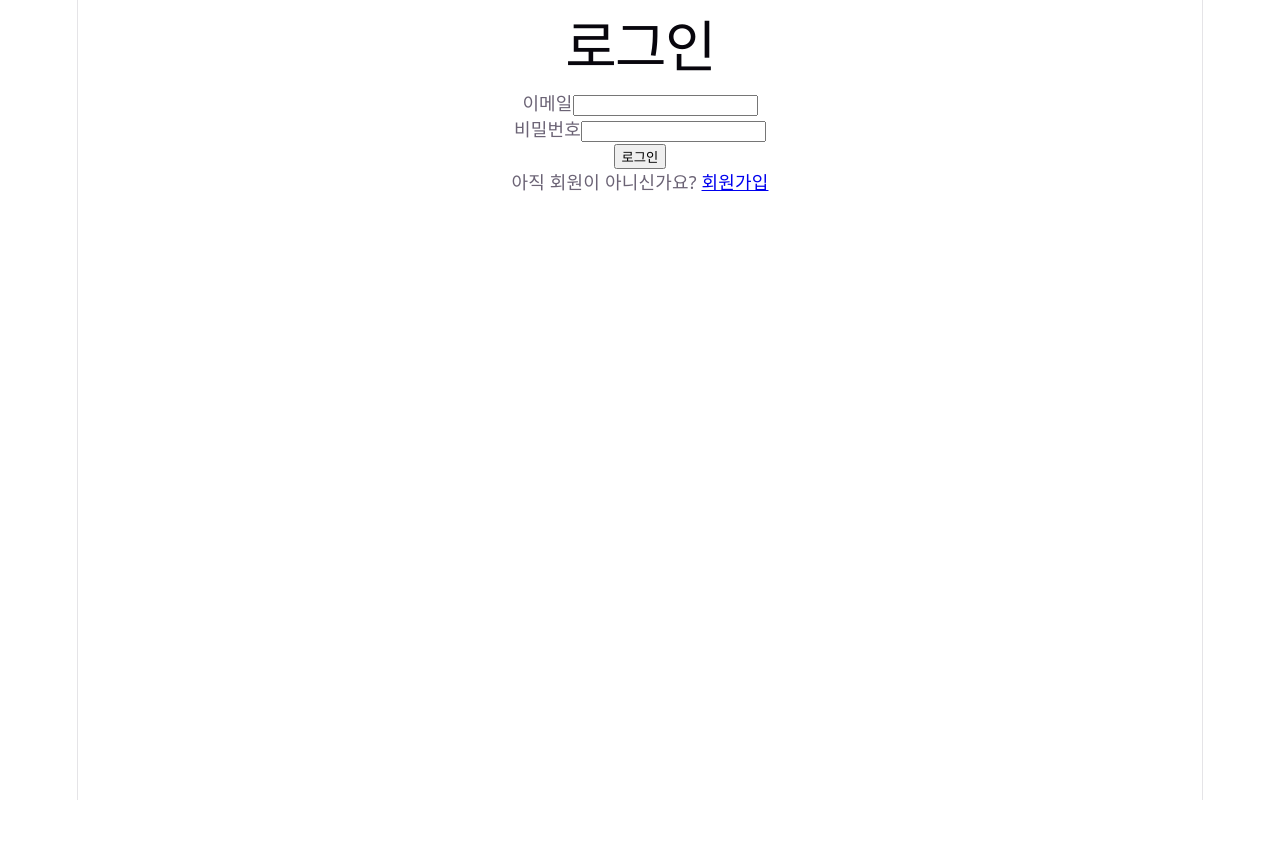
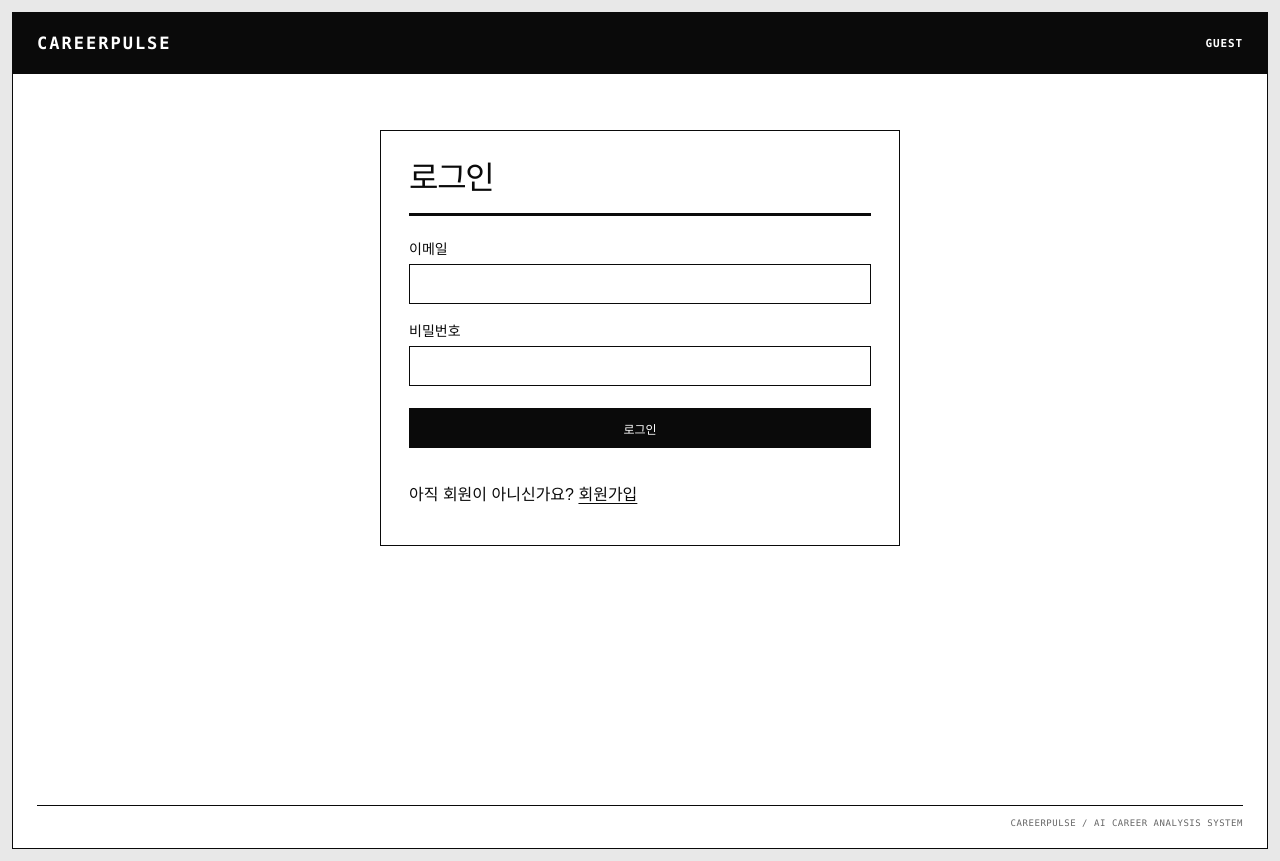
Before and after one commit to moonwg09/CarrerPulse_AI_Agent, a React app in the folder frontend/: page /login in a window 1280 px wide. Before the commit the page ends 800 px from the top, so only its background shows below. Built offline with nearby package versions, Linux system fonts and the light colour scheme; the HTML template or start-up script is replaced by a standard one.

Commit message:
feat: 전체 화면을 흑백 분석 보고서 디자인으로 통일

```diff
--- a/frontend/src/components/NavBar.jsx
+++ b/frontend/src/components/NavBar.jsx
@@ -1,26 +1,47 @@
-import { Link } from "react-router-dom";
+import { useEffect, useState } from "react";
+import { Link, NavLink } from "react-router-dom";
+import { getMyInfo } from "../api/authApi";
 
-function NavBar() {
+const links = [
+  ["/mypage", "내 정보"],
+  ["/jobs", "관심 직무"],
+  ["/documents", "문서 관리"],
+  ["/analysis", "서류·공고 비교"],
+  ["/recommendations", "추천 공고"],
+  ["/bookmarks", "관심 공고"],
+  ["/learning", "준비 역량 분석"],
+  ["/applications", "지원 현황"],
+  ["/account", "계정 관리"],
+];
+
+function NavBar({ publicPage = false }) {
+  const [userName, setUserName] = useState("");
+
+  useEffect(() => {
+    if (publicPage) return;
+    let active = true;
+    getMyInfo()
+      .then((user) => { if (active) setUserName(user.name || "USER"); })
+      .catch(() => { if (active) setUserName("USER"); });
+    return () => { active = false; };
+  }, [publicPage]);
+
   return (
-    <nav>
-      <Link to="/mypage">내 정보</Link>
-      {" | "}
-      <Link to="/jobs">관심 직무</Link>
-      {" | "}
-      <Link to="/documents">문서 관리</Link>
-      {" | "}
-      <Link to="/analysis">서류·공고 비교</Link>
-      {" | "}
-      <Link to="/recommendations">추천 공고</Link>
-      {" | "}
-      <Link to="/bookmarks">관심 공고</Link>
-      {" | "}
-      <Link to="/learning">준비 역량 분석</Link>
-      {" | "}
-      <Link to="/applications">지원 현황</Link>
-      {" | "}
-      <Link to="/account">계정 관리</Link>
-    </nav>
+    <header className="site-header">
+      <div className="brand-bar">
+        <Link className="brand-name" to={publicPage ? "/login" : "/mypage"}>CAREERPULSE</Link>
+        <span className="user-label">{publicPage ? "GUEST" : (userName || "USER")}</span>
+      </div>
+      {!publicPage && (
+        <nav className="primary-nav" aria-label="주요 메뉴">
+          {links.map(([path, label]) => (
+            <NavLink key={path} to={path} className={({ isActive }) => isActive ? "active" : ""}>
+              {label}
+            </NavLink>
+          ))}
+        </nav>
+      )}
+    </header>
   );
 }
 
--- a/frontend/src/index.css
+++ b/frontend/src/index.css
@@ -1,111 +1,196 @@
 :root {
-  --text: #6b6375;
-  --text-h: #08060d;
-  --bg: #fff;
-  --border: #e5e4e7;
-  --code-bg: #f4f3ec;
-  --accent: #aa3bff;
-  --accent-bg: rgba(170, 59, 255, 0.1);
-  --accent-border: rgba(170, 59, 255, 0.5);
-  --social-bg: rgba(244, 243, 236, 0.5);
-  --shadow:
-    rgba(0, 0, 0, 0.1) 0 10px 15px -3px, rgba(0, 0, 0, 0.05) 0 4px 6px -2px;
-
-  --sans: system-ui, 'Segoe UI', Roboto, sans-serif;
-  --heading: system-ui, 'Segoe UI', Roboto, sans-serif;
-  --mono: ui-monospace, Consolas, monospace;
-
-  font: 18px/145% var(--sans);
-  letter-spacing: 0.18px;
-  color-scheme: light dark;
-  color: var(--text);
-  background: var(--bg);
+  --ink: #0a0a0a;
+  --paper: #fff;
+  --muted: #666;
+  --line: #b8b8b8;
+  --wash: #f2f2f2;
+  --sans: Arial, "Noto Sans KR", "Malgun Gothic", sans-serif;
+  --mono: Consolas, "Courier New", monospace;
+  font-family: var(--sans);
+  color: var(--ink);
+  background: #e8e8e8;
   font-synthesis: none;
   text-rendering: optimizeLegibility;
   -webkit-font-smoothing: antialiased;
-  -moz-osx-font-smoothing: grayscale;
-
-  @media (max-width: 1024px) {
-    font-size: 16px;
-  }
 }
 
-@media (prefers-color-scheme: dark) {
-  :root {
-    --text: #9ca3af;
-    --text-h: #f3f4f6;
-    --bg: #16171d;
-    --border: #2e303a;
-    --code-bg: #1f2028;
-    --accent: #c084fc;
-    --accent-bg: rgba(192, 132, 252, 0.15);
-    --accent-border: rgba(192, 132, 252, 0.5);
-    --social-bg: rgba(47, 48, 58, 0.5);
-    --shadow:
-      rgba(0, 0, 0, 0.4) 0 10px 15px -3px, rgba(0, 0, 0, 0.25) 0 4px 6px -2px;
-  }
+* { box-sizing: border-box; }
+body { margin: 0; min-width: 320px; min-height: 100vh; background: #e8e8e8; }
+button, input, select, textarea { font: inherit; }
 
-  #social .button-icon {
-    filter: invert(1) brightness(2);
-  }
+#root {
+  width: min(1440px, calc(100% - 24px));
+  min-height: calc(100vh - 24px);
+  margin: 12px auto;
+  background: var(--paper);
+  border: 1px solid var(--ink);
 }
 
-body {
-  margin: 0;
+#root::after {
+  content: "CAREERPULSE / AI CAREER ANALYSIS SYSTEM";
+  display: block;
+  margin: 18px 24px 20px;
+  padding-top: 12px;
+  border-top: 1px solid var(--ink);
+  color: var(--muted);
+  font-family: var(--mono);
+  font-size: 9px;
+  letter-spacing: .06em;
+  text-align: right;
 }
 
-#root {
-  width: 1126px;
-  max-width: 100%;
-  margin: 0 auto;
-  text-align: center;
-  border-inline: 1px solid var(--border);
-  min-height: 100svh;
+main, #root > div:not(.auth-page) { padding: 0 24px 36px; text-align: left; }
+.site-header { margin: 0 -24px 28px; border-bottom: 1px solid var(--ink); }
+
+.brand-bar {
+  min-height: 60px;
+  padding: 0 24px;
   display: flex;
-  flex-direction: column;
-  box-sizing: border-box;
+  align-items: center;
+  justify-content: space-between;
+  gap: 24px;
+  background: var(--ink);
+  color: var(--paper);
 }
 
-h1,
-h2 {
-  font-family: var(--heading);
-  font-weight: 500;
-  color: var(--text-h);
+.brand-name {
+  color: var(--paper);
+  font-family: var(--mono);
+  font-size: 17px;
+  font-weight: 700;
+  letter-spacing: 2px;
+  text-decoration: none;
 }
 
-h1 {
-  font-size: 56px;
-  letter-spacing: -1.68px;
-  margin: 32px 0;
-  @media (max-width: 1024px) {
-    font-size: 36px;
-    margin: 20px 0;
-  }
-}
-h2 {
-  font-size: 24px;
-  line-height: 118%;
-  letter-spacing: -0.24px;
-  margin: 0 0 8px;
-  @media (max-width: 1024px) {
-    font-size: 20px;
-  }
-}
-p {
-  margin: 0;
+.user-label {
+  max-width: 50%;
+  overflow: hidden;
+  text-overflow: ellipsis;
+  white-space: nowrap;
+  font-family: var(--mono);
+  font-size: 11px;
+  font-weight: 700;
+  letter-spacing: .08em;
+  text-transform: uppercase;
 }
 
-code,
-.counter {
+.primary-nav { padding: 0 24px; display: flex; flex-wrap: wrap; background: var(--paper); }
+.primary-nav a {
+  padding: 13px 15px;
+  border-right: 1px solid var(--line);
+  color: var(--ink);
+  font-size: 13px;
+  font-weight: 700;
+  text-decoration: none;
+}
+.primary-nav a:first-child { border-left: 1px solid var(--line); }
+.primary-nav a:hover, .primary-nav a.active { background: var(--ink); color: var(--paper); }
+
+h1 {
+  margin: 0 0 22px;
+  padding-bottom: 16px;
+  border-bottom: 3px solid var(--ink);
+  font-size: clamp(24px, 3vw, 32px);
+  line-height: 1.2;
+  letter-spacing: -.04em;
+}
+h2 { margin: 32px 0 14px; padding-bottom: 9px; border-bottom: 2px solid var(--ink); font-size: 18px; line-height: 1.3; }
+h3 { margin: 24px 0 10px; font-size: 15px; }
+h4 { margin: 12px 0 8px; font-size: 14px; }
+p { margin: 8px 0; line-height: 1.65; }
+small { color: var(--muted); line-height: 1.5; }
+a { color: var(--ink); text-underline-offset: 3px; }
+a:hover { text-decoration-thickness: 2px; }
+
+form, fieldset, section, article { border-radius: 0; }
+form { margin: 18px 0 28px; }
+fieldset { margin: 16px 0; padding: 18px; border: 1px solid var(--ink); }
+legend { padding: 0 8px; font-family: var(--mono); font-size: 12px; font-weight: 700; }
+label { display: inline-flex; align-items: center; gap: 8px; margin: 6px 14px 6px 0; font-size: 14px; font-weight: 700; }
+
+input, select, textarea {
+  min-height: 40px;
+  padding: 8px 10px;
+  border: 1px solid var(--ink);
+  border-radius: 0;
+  background: var(--paper);
+  color: var(--ink);
+}
+textarea { min-height: 96px; resize: vertical; }
+input[type="checkbox"], input[type="radio"] { min-height: auto; accent-color: var(--ink); }
+input[type="file"] { max-width: 100%; padding: 7px; }
+input:focus, select:focus, textarea:focus { outline: 2px solid var(--ink); outline-offset: 2px; }
+
+button {
+  min-height: 40px;
+  margin: 6px 8px 6px 0;
+  padding: 9px 14px;
+  border: 1px solid var(--ink);
+  border-radius: 0;
+  background: var(--ink);
+  color: var(--paper);
   font-family: var(--mono);
-  display: inline-flex;
-  border-radius: 4px;
-  color: var(--text-h);
+  font-size: 12px;
+  font-weight: 700;
+  cursor: pointer;
+}
+button:hover:not(:disabled), button:focus-visible { background: var(--paper); color: var(--ink); }
+button:disabled { border-color: var(--line); background: var(--wash); color: #999; cursor: not-allowed; }
+
+table { width: 100%; margin: 16px 0 28px; border-collapse: collapse; font-size: 13px; }
+thead { border-top: 2px solid var(--ink); border-bottom: 2px solid var(--ink); }
+th, td { padding: 12px 10px; border-bottom: 1px solid #d0d0d0; text-align: left; vertical-align: top; }
+th { font-family: var(--mono); font-size: 11px; letter-spacing: .03em; text-transform: uppercase; }
+tbody tr:hover { background: #f6f6f6; }
+
+section, article { margin-top: 18px; padding: 16px 0; border-top: 1px solid var(--ink); }
+ul, ol { padding-left: 22px; }
+li { margin: 7px 0; line-height: 1.5; }
+dl { display: grid; grid-template-columns: minmax(100px, 160px) 1fr; margin: 20px 0; border-top: 2px solid var(--ink); }
+dt, dd { margin: 0; padding: 11px 8px; border-bottom: 1px solid var(--line); }
+dt { font-family: var(--mono); font-size: 12px; font-weight: 700; }
+hr { margin: 32px 0; border: 0; border-top: 2px solid var(--ink); }
+[role="status"], [role="alert"] { margin: 16px 0; padding: 12px; border: 1px solid var(--ink); font-family: var(--mono); font-size: 12px; }
+
+.auth-page { min-height: calc(100vh - 26px); }
+.auth-page .site-header { margin: 0; }
+.auth-panel { width: min(520px, calc(100% - 40px)); margin: 56px auto; padding: 28px; border: 1px solid var(--ink); }
+.auth-panel form > div { margin-bottom: 16px; }
+.auth-panel label { display: flex; margin-bottom: 6px; }
+.auth-panel input:not([type="checkbox"]), .auth-panel select { width: 100%; }
+.auth-panel button { width: 100%; margin-right: 0; }
+
+.metric-grid {
+  display: grid;
+  grid-template-columns: repeat(3, minmax(0, 1fr));
+  margin: 18px 0 30px;
+  padding: 0;
+  border-top: 2px solid var(--ink);
+  border-left: 1px solid var(--ink);
+}
+.metric-grid li { min-height: 108px; margin: 0; padding: 18px; border-right: 1px solid var(--ink); border-bottom: 1px solid var(--ink); list-style: none; }
+.metric-grid strong { display: block; margin-top: 8px; font-size: 26px; font-weight: 500; }
+.analysis-item { display: grid; grid-template-columns: minmax(180px, .8fr) minmax(280px, 2fr); gap: 20px; }
+.analysis-item > div:last-child { min-width: 0; }
+.analysis-status { display: inline-block; padding: 3px 7px; border: 1px solid var(--ink); font-family: var(--mono); font-size: 11px; font-weight: 700; }
+
+@media (max-width: 900px) {
+  #root { width: 100%; min-height: 100vh; margin: 0; border-inline: 0; }
+  main, #root > div:not(.auth-page) { padding-inline: 16px; }
+  .site-header { margin-inline: -16px; }
+  .brand-bar, .primary-nav { padding-inline: 16px; }
+  .primary-nav { flex-wrap: nowrap; overflow-x: auto; }
+  .primary-nav a { flex: 0 0 auto; }
+  table { display: block; overflow-x: auto; white-space: nowrap; }
+  .metric-grid { grid-template-columns: 1fr; }
+  .analysis-item { grid-template-columns: 1fr; gap: 8px; }
+  dl { grid-template-columns: 100px 1fr; }
 }
 
-code {
-  font-size: 15px;
-  line-height: 135%;
-  padding: 4px 8px;
-  background: var(--code-bg);
+@media (max-width: 520px) {
+  .brand-bar { min-height: 54px; }
+  .brand-name { font-size: 15px; }
+  h1 { font-size: 24px; }
+  input:not([type="checkbox"]):not([type="radio"]), select, textarea { max-width: 100%; }
+  .auth-panel { margin-block: 28px; padding: 20px; }
 }
--- a/frontend/src/pages/AccountPage.jsx
+++ b/frontend/src/pages/AccountPage.jsx
@@ -3,6 +3,7 @@ import { useNavigate } from "react-router-dom";
 
 import { logout } from "../api/authApi";
 import { withdraw } from "../api/userApi";
+import NavBar from "../components/NavBar";
 
 function AccountPage() {
   const [message, setMessage] = useState("");
@@ -38,7 +39,8 @@ function AccountPage() {
   };
 
   return (
-    <div>
+    <main>
+      <NavBar />
       <h1>계정 관리</h1>
 
       <button
@@ -56,7 +58,7 @@ function AccountPage() {
       </button>
 
       {message && <p>{message}</p>}
-    </div>
+    </main>
   );
 }
 
--- a/frontend/src/pages/JobDetailPage.jsx
+++ b/frontend/src/pages/JobDetailPage.jsx
@@ -2,6 +2,7 @@ import { useEffect, useState } from "react";
 import { Link, useParams } from "react-router-dom";
 import { getJob, getBookmarkStatus, setBookmark } from "../api/jobApi";
 import { createApplication } from "../api/applicationApi";
+import NavBar from "../components/NavBar";
 
 export default function JobDetailPage() {
   const { jobId } = useParams();
@@ -32,7 +33,7 @@ export default function JobDetailPage() {
     } catch (error) { setMessage(error.message); }
   }
 
-  if (!job) return <main>{message || "불러오는 중"}</main>;
+  if (!job) return <main><NavBar />{message || "불러오는 중"}</main>;
 
   const requirements = job.requirements || [];
   const byType = (type) => requirements.filter((item) =>
@@ -50,6 +51,7 @@ export default function JobDetailPage() {
   </section>;
 
   return <main>
+    <NavBar />
     <Link to="/analysis">채용공고 목록</Link>
     <h1>{job.title}</h1>
     <p>{job.companyName}</p>
--- a/frontend/src/pages/LoginPage.jsx
+++ b/frontend/src/pages/LoginPage.jsx
@@ -1,6 +1,7 @@
 import { useState } from "react";
-import { login, getMyInfo } from "../api/authApi";
+import { login } from "../api/authApi";
 import { Link, useNavigate } from "react-router-dom";
+import NavBar from "../components/NavBar";
 
 function LoginPage() {
   const [form, setForm] = useState({
@@ -38,7 +39,9 @@ function LoginPage() {
   };
 
   return (
-    <div>
+    <div className="auth-page">
+      <NavBar publicPage />
+      <main className="auth-panel">
       <h1>로그인</h1>
 
       <form onSubmit={handleSubmit}>
@@ -85,6 +88,7 @@ function LoginPage() {
           <p>경력 유형: {user.careerType}</p>
         </div>
       )}
+      </main>
     </div>
   );
 }
--- a/frontend/src/pages/SignupPage.jsx
+++ b/frontend/src/pages/SignupPage.jsx
@@ -1,6 +1,7 @@
 import { useState } from "react";
 import { signup } from "../api/authApi";
 import { useNavigate } from "react-router-dom";
+import NavBar from "../components/NavBar";
 
 function SignupPage() {
   const [form, setForm] = useState({
@@ -58,7 +59,9 @@ function SignupPage() {
   };
 
   return (
-    <div>
+    <div className="auth-page">
+      <NavBar publicPage />
+      <main className="auth-panel">
       <h1>회원가입</h1>
 
       <form onSubmit={handleSubmit}>
@@ -148,6 +151,7 @@ function SignupPage() {
       </form>
 
       {message && <p>{message}</p>}
+      </main>
     </div>
   );
 }
```
Also changed, not shown: frontend/src/pages/AnalysisDetailPage.jsx (+16 -10 lines), frontend/src/pages/LearningPage.css (+8 -14 lines), frontend/src/pages/MyPage.jsx (+18 -22 lines), frontend/src/pages/RecommendationPage.jsx (+10 -7 lines), frontend/src/pages/UserJobsPage.jsx (+17 -12 lines).
